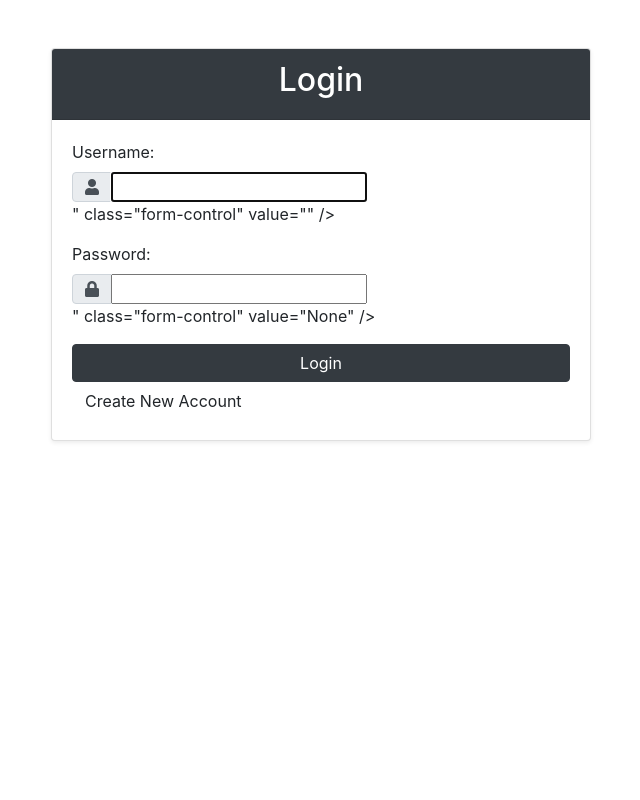
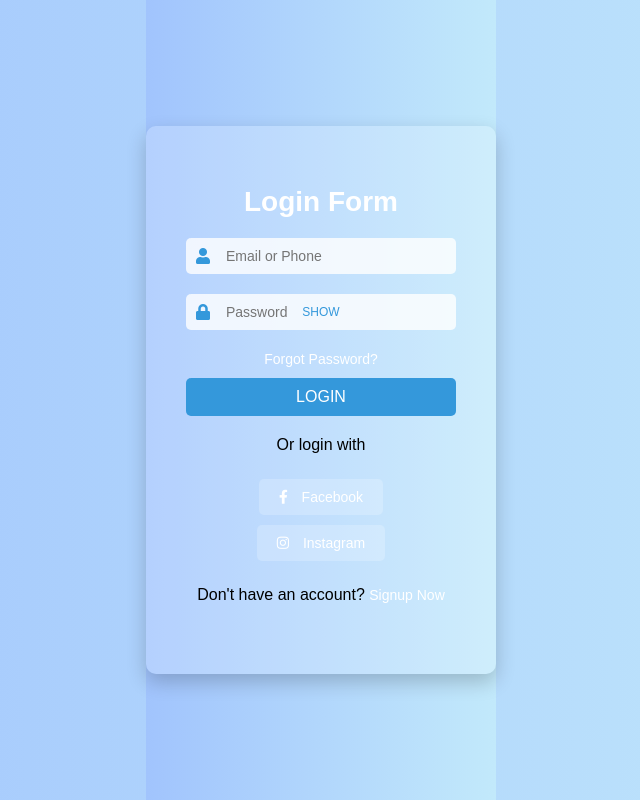
Before and after one commit to arush420/Project-X, a Django app: page /employees/login/ in a window 1280 px wide. Shown: the whole page, without its empty margins (319-959 px from the left). Run offline with Django 5.2, Linux system fonts and the light colour scheme; some libraries are stand-ins or nearby versions.

Commit message:
Login and register page update

```diff
--- a/salary_management/employees/forms.py
+++ b/salary_management/employees/forms.py
@@ -19,7 +19,7 @@ class TaskForm(forms.ModelForm):
 
 
 class ExcelUploadForm(forms.Form):
-    excel_file = forms.FileField()
+    file = forms.FileField()
 
 
 class PaymentForm(forms.ModelForm):
--- a/salary_management/employees/templates/app.html
+++ b/salary_management/employees/templates/app.html
@@ -4,13 +4,27 @@
     <meta charset="UTF-8">
     <meta name="viewport" content="width=device-width, initial-scale=1.0">
     <title>{% block title %}{% endblock %}</title>
+
     <!-- Bootstrap CSS -->
     <link href="https://stackpath.bootstrapcdn.com/bootstrap/4.5.2/css/bootstrap.min.css" rel="stylesheet">
     <!-- Font Awesome -->
     <link href="https://cdnjs.cloudflare.com/ajax/libs/font-awesome/5.15.3/css/all.min.css" rel="stylesheet">
+
+    <style>
+        /* Background gradient applied globally */
+        body, html {
+            height: 100%;
+            background: linear-gradient(to right, #a1c4fd, #c2e9fb); /* Light blue gradient */
+            display: flex;
+            justify-content: center;
+            align-items: center;
+            font-family: 'Poppins', sans-serif;
+        }
+    </style>
 </head>
 <body>
     {% block content %}{% endblock %}
+
     <!-- Bootstrap JS and dependencies -->
     <script src="https://code.jquery.com/jquery-3.5.1.slim.min.js"></script>
     <script src="https://cdn.jsdelivr.net/npm/@popperjs/core@2.5.4/dist/umd/popper.min.js"></script>
--- a/salary_management/employees/templates/base.html
+++ b/salary_management/employees/templates/base.html
@@ -10,9 +10,6 @@
     <style>
         .navbar {
             background-color: black;
-        }
-        .navbar-nav {
-            margin-left: auto;
         }
         .nav-link {
             color: white;
--- a/salary_management/employees/templates/employees/login.html
+++ b/salary_management/employees/templates/employees/login.html
@@ -1,46 +1,197 @@
-{% extends 'app.html' %}
+<!DOCTYPE html>
+<html lang="en" dir="ltr">
+   <head>
+      <meta charset="utf-8">
+      <title>Login Form with Light Blue Gradient</title>
+      <link rel="stylesheet" href="https://cdnjs.cloudflare.com/ajax/libs/font-awesome/5.15.3/css/all.min.css"/>
+      <script src ="https://kit.fontawesom.com/a076d05399.js"></script>
+      <style>
+         /* Resetting default margin and padding */
+         * {
+            margin: 0;
+            padding: 0;
+            box-sizing: border-box;
+         }
 
-{% block title %}Register{% endblock %}
+         /* Apply height and gradient to the body */
+         body, html {
+            height: 100%;
+            font-family: 'Poppins', sans-serif;
+            background: linear-gradient(to right, #a1c4fd, #c2e9fb); /* Light blue gradient for the entire page */
+            display: flex;
+            justify-content: center;
+            align-items: center;
+         }
 
-{% block content %}
-<div class="container mt-5">
-    <div class="row justify-content-center">
-        <div class="col-md-6">
-            <div class="card shadow-sm">
-                <div class="card-header bg-dark text-white">
-                    <h2 class="text-center">Login</h2>
-                </div>
-                <div class="card-body">
-                    <form method="POST" action="{% url 'employees:login' %}">
-                        {% csrf_token %}
-                        <div class="form-group mb-3">
-                            <label for="{{ form.username.id_for_label }}">Username:</label>
-                            <div class="input-group">
-                                <div class="input-group-prepend">
-                                    <span class="input-group-text"><i class="fas fa-user"></i></span>
-                                </div>
-                                <input type="text" id="{{ form.username.id_for_label }}" name="{{ form.username }}" class="form-control" value="{{ form.username.value }}" />
-                            </div>
-                            <span class="text-danger">{{ form.username.errors }}</span>
-                        </div>
+         /* Centered login form with transparent background */
+         .content {
+            background: rgba(255, 255, 255, 0.2); /* Semi-transparent form */
+            padding: 60px 40px;
+            border-radius: 10px;
+            box-shadow: 0px 8px 20px rgba(0, 0, 0, 0.2);
+            width: 350px;
+            text-align: center;
+         }
 
-                        <div class="form-group mb-3">
-                            <label for="{{ form.password1.id_for_label }}">Password:</label>
-                            <div class="input-group">
-                                <div class="input-group-prepend">
-                                    <span class="input-group-text"><i class="fas fa-lock"></i></span>
-                                </div>
-                                <input type="password" id="{{ form.password.id_for_label }}" name="{{ form.password }}" class="form-control" value="{{ form.password.value }}" />
-                            </div>
-                            <span class="text-danger">{{ form.password.errors }}</span>
-                        </div>
+         /* Style the header */
+         .content header {
+            font-size: 28px;
+            color: #fff;
+            font-weight: bold;
+            margin-bottom: 20px;
+         }
 
-                        <button type="submit" class="btn btn-dark btn-block">Login</button>
-                        <a href="{% url 'employees:register' %}" class="btn btn-default">Create New Account</a>
-                    </form>
-                </div>
+         /* Input fields with icons */
+         .field {
+            position: relative;
+            margin-bottom: 20px;
+         }
+
+         .field input {
+            width: 100%;
+            padding: 10px;
+            padding-left: 40px;
+            border: none;
+            border-radius: 5px;
+            outline: none;
+            background: rgba(255, 255, 255, 0.8); /* Lighter background for inputs */
+            font-size: 14px;
+         }
+
+         .field span {
+            position: absolute;
+            top: 50%;
+            left: 10px;
+            transform: translateY(-50%);
+            color: #3498db;
+         }
+
+         .field.space {
+            margin-bottom: 20px;
+         }
+
+         /* Show password button */
+         .show {
+            position: absolute;
+            right: 10px;
+            top: 50%;
+            transform: translateY(-50%);
+            cursor: pointer;
+            color: #3498db;
+            font-size: 12px;
+         }
+
+         /* Submit button */
+         input[type="submit"] {
+            background: #3498db;
+            border: none;
+            padding: 10px;
+            width: 100%;
+            border-radius: 5px;
+            color: #fff;
+            font-size: 16px;
+            cursor: pointer;
+         }
+
+         input[type="submit"]:hover {
+            background: #2980b9;
+         }
+
+         /* Forgot password and sign up links */
+         .pass, .signup {
+            margin: 10px 0;
+         }
+
+         .pass a, .signup a {
+            color: #fff;
+            text-decoration: none;
+            font-size: 14px;
+         }
+
+         .pass a:hover, .signup a:hover {
+            text-decoration: underline;
+         }
+
+         /* Social login buttons */
+         .links {
+            margin: 20px 0;
+         }
+
+         .facebook, .instagram {
+            display: inline-block;
+            margin: 5px;
+            padding: 10px 20px;
+            background: rgba(255, 255, 255, 0.2); /* Semi-transparent background for social buttons */
+            color: #fff;
+            border-radius: 5px;
+            cursor: pointer;
+            font-size: 14px;
+         }
+
+         .facebook:hover {
+            background: #3b5998;
+         }
+
+         .instagram:hover {
+            background: #e4405f;
+         }
+
+         /* Icon sizes */
+         .facebook i, .instagram i {
+            margin-right: 10px;
+         }
+      </style>
+   </head>
+   <body>
+
+      <div class="content">
+         <header>Login Form</header>
+         <form action="#">
+            <div class="field">
+               <span class="fa fa-user"></span>
+               <input type="text" required placeholder="Email or Phone">
             </div>
-        </div>
-    </div>
-</div>
-{% endblock %}
+            <div class="field space">
+               <span class="fa fa-lock"></span>
+               <input type="password" class="pass-key" required placeholder="Password">
+               <span class="show">SHOW</span>
+            </div>
+            <div class="pass">
+               <a href="#">Forgot Password?</a>
+            </div>
+            <div class="field">
+               <input type="submit" value="LOGIN">
+            </div>
+         </form>
+         <div class="login">
+            Or login with
+         </div>
+         <div class="links">
+            <div class="facebook">
+               <i class="fab fa-facebook-f"></i> Facebook
+            </div>
+            <div class="instagram">
+               <i class="fab fa-instagram"></i> Instagram
+            </div>
+         </div>
+         <div class="signup">
+            Don't have an account? <a href="#">Signup Now</a>
+         </div>
+      </div>
+
+      <script>
+         const pass_field = document.querySelector('.pass-key');
+         const showBtn = document.querySelector('.show');
+         showBtn.addEventListener('click', function() {
+            if (pass_field.type === "password") {
+               pass_field.type = "text";
+               showBtn.textContent = "HIDE";
+            } else {
+               pass_field.type = "password";
+               showBtn.textContent = "SHOW";
+            }
+         });
+      </script>
+
+   </body>
+</html>
--- a/salary_management/employees/urls.py
+++ b/salary_management/employees/urls.py
@@ -2,6 +2,9 @@ from django.urls import path
 from .views import ( EmployeeListView, GenerateSalaryView, add_employee, home,
     login_view, logout_view, register_view )
 from . import views
+from django.conf import settings
+from django.conf.urls.static import static
+
 
 urlpatterns = [
     path('', EmployeeListView.as_view(), name='employee_list'),
@@ -22,4 +25,4 @@ urlpatterns = [
     path('employees/<str:employee_code>/', views.employee_detail, name='employee_detail'),
     path('employee/search/', views.employee_search, name='employee_search'),
     path('companies/', views.company_list, name='company_list'),
-]
+] + static(settings.MEDIA_URL, document_root=settings.MEDIA_ROOT)
--- a/salary_management/employees/views.py
+++ b/salary_management/employees/views.py
@@ -13,7 +13,7 @@ from django.contrib.auth.forms import UserCreationForm, AuthenticationForm
 from django.contrib.auth import login, logout
 from django.http import HttpResponseRedirect
 from django.urls import reverse
-
+from django.contrib import messages
 
 
 class EmployeeListView(ListView):
@@ -221,33 +221,32 @@ def handle_uploaded_file(f):
 
 
 def upload_excel(request):
-    if request.method == 'POST' and request.FILES['excel_file']:
-        excel_file = request.FILES['excel_file']
-        fs = FileSystemStorage()
-        filename = fs.save(excel_file.name, excel_file)
-        file_path = fs.path(filename)
+    if request.method == 'POST':
+        form = ExcelUploadForm(request.POST, request.FILES)
+        if form.is_valid():
+            excel_file = request.FILES['file']
 
-        # Read the Excel file
-        df = pd.read_excel(file_path)
+            # Load the Excel file using pandas
+            try:
+                df = pd.read_excel(excel_file)
 
-        # Process each row in the DataFrame
-        for index, row in df.iterrows():
-            employee, created = Employee.objects.get_or_create(
-                name=row['employee_name'],
-                defaults={'other_field': row['other_field']}  # Adjust fields as necessary
-            )
-            Salary.objects.create(
-                employee=employee,
-                month=row['month'],
-                year=row['year'],
-                gross_salary=row['gross_salary'],
-                net_salary=row['net_salary'],
-                date_generated=row['date_generated']
-            )
+                # Iterate over the rows and create Employee objects
+                for _, row in df.iterrows():
+                    Employee.objects.create(
+                        employee_code=row['employee_code'],
+                        name=row['name'],
+                        designation=row['designation'],
+                        salary=row['salary'],
+                        department=row['department'],
+                    )
+                messages.success(request, 'Employees added successfully!')
+                return redirect('employees:employee_list')
+            except Exception as e:
+                messages.error(request, f'Error processing file: {e}')
+    else:
+        form = ExcelUploadForm()
 
-        return redirect('employees:employee_list')  # Redirect to a success page
-
-    return render(request, 'employees/upload_excel.html')
+    return render(request, 'employees/upload_excel.html', {'form': form})
 
 
 def profile_detail(request):
--- a/salary_management/salary_management/settings.py
+++ b/salary_management/salary_management/settings.py
@@ -11,12 +11,15 @@ https://docs.djangoproject.com/en/5.1/ref/settings/
 """
 
 from pathlib import Path
-
 from django.conf.global_settings import AUTHENTICATION_BACKENDS
+# settings.py
+import os
 
 # Build paths inside the project like this: BASE_DIR / 'subdir'.
 BASE_DIR = Path(__file__).resolve().parent.parent
 
+MEDIA_URL = '/media/'
+MEDIA_ROOT = os.path.join(BASE_DIR, 'media')
 
 # Quick-start development settings - unsuitable for production
 # See https://docs.djangoproject.com/en/5.1/howto/deployment/checklist/
```
Also changed, not shown: salary_management/employees/templates/employees/register.html (+86 -1 lines), salary_management/employees/templates/employees/styles.css (+207 -7 lines), salary_management/employees/templates/employees/upload_excel.html (+9 -9 lines), salary_management/employees/templates/index.html (added, +64 -0 lines), salary_management/db.sqlite3, salary_management/employees/static/images/bg.jpg (added), 2 other files.
